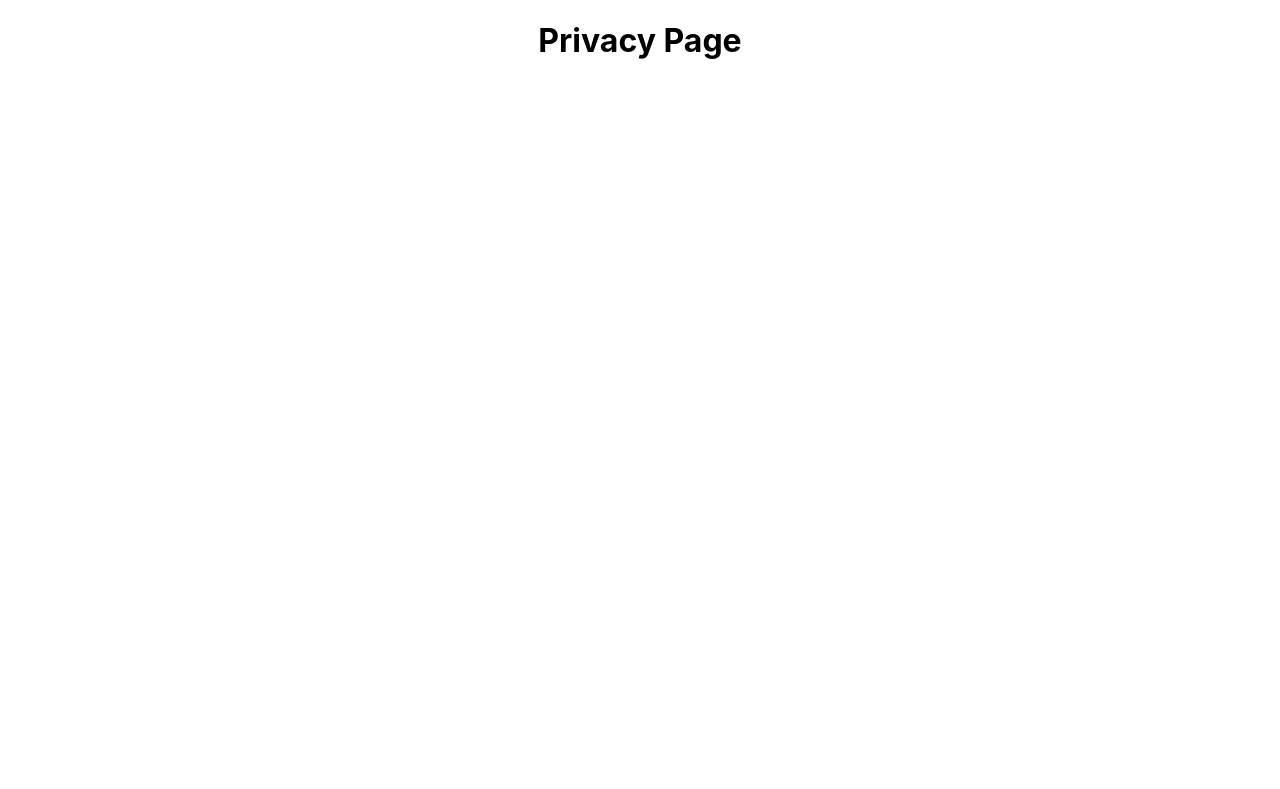
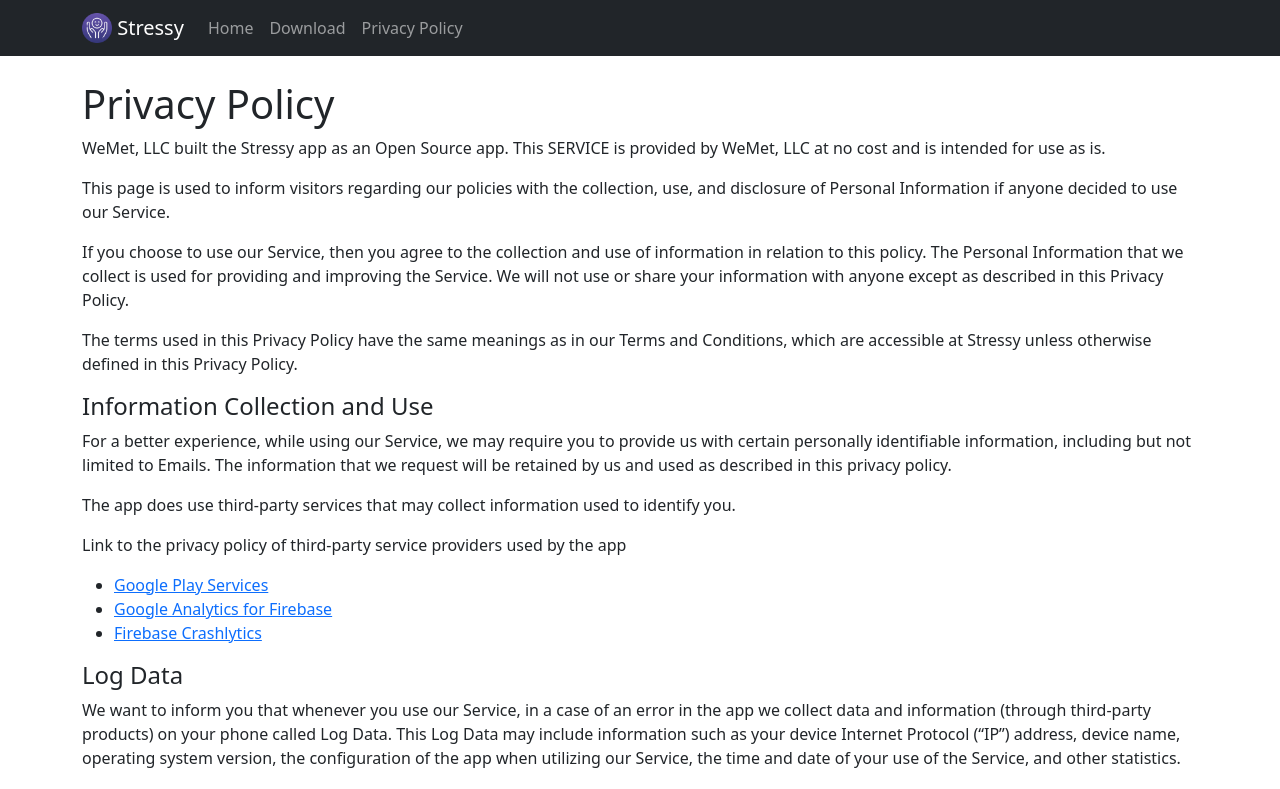
Before and after one commit to Minituff/stressy.app, a React (Create React App) app: page /privacy in a window 1280 px wide. Shown: the top 789 px of the page. Built offline with nearby package versions, Linux system fonts and the light colour scheme.

Commit message:
Added privacy policy page

```diff
--- a/package.json
+++ b/package.json
@@ -10,8 +10,11 @@
     "@types/node": "^16.11.21",
     "@types/react": "^17.0.38",
     "@types/react-dom": "^17.0.11",
+    "bootstrap": "^5.1.3",
     "react": "^17.0.2",
+    "react-bootstrap": "^2.1.1",
     "react-dom": "^17.0.2",
+    "react-markdown": "^8.0.0",
     "react-router-dom": "^6.2.1",
     "react-scripts": "5.0.0",
     "styled-components": "^5.3.3",
--- a/src/App.tsx
+++ b/src/App.tsx
@@ -1,8 +1,9 @@
 import NavBar from './components/NavBar';
 import { Routes, Route } from "react-router-dom";
-import './App.css';
 import { HomePage } from './pages/HomePage';
 import { PrivacyPage } from './pages/PrivacyPage';
+// import './App.css';
+import 'bootstrap/dist/css/bootstrap.min.css';
 
 function App() {
   return (
--- a/src/components/NavBar.tsx
+++ b/src/components/NavBar.tsx
@@ -1,8 +1,31 @@
 import React, { Component } from 'react';
+import { Container, Nav } from 'react-bootstrap';
+import Navbar from 'react-bootstrap/esm/Navbar';
+import logo from '../assets/logo192.png';
 
 export class NavBar extends Component {
   render() {
-    return <div></div>;
+    return <div>
+      <Navbar bg="dark" variant="dark">
+        <Container>
+          <Navbar.Brand href="/">
+            <img
+              alt=""
+              src={logo}
+              width="30"
+              height="30"
+              className="d-inline-block align-top"
+            />{' '}
+            Stressy
+          </Navbar.Brand>
+          <Nav className="me-auto">
+            <Nav.Link href="/#home">Home</Nav.Link>
+            <Nav.Link href="/#download">Download</Nav.Link>
+            <Nav.Link href="/privacy">Privacy Policy</Nav.Link>
+          </Nav>
+        </Container>
+      </Navbar>
+    </div>;
   }
 }
 
--- /dev/null
+++ b/src/components/PrivacyPolicy.tsx
@@ -0,0 +1,19 @@
+import React, { useEffect, useState } from 'react';
+import ReactMarkdown from 'react-markdown';
+import markdownFile from '../privacy-policy.md';
+
+export const PrivacyPolicy = () => {
+  const [markdown, setMarkdown] = useState("");
+
+  useEffect(() => {
+    fetch(markdownFile)
+      .then((res) => res.text())
+      .then((text) => setMarkdown(text));
+  }, []);
+
+  return (
+    <>
+      <ReactMarkdown children={markdown} />
+    </>
+  );
+};
--- a/src/index.tsx
+++ b/src/index.tsx
@@ -1,7 +1,7 @@
 import React from 'react';
 import ReactDOM from 'react-dom';
+import './index.css';
 import { BrowserRouter } from "react-router-dom";
-import './index.css';
 import App from './App';
 import reportWebVitals from './reportWebVitals';
 
--- a/src/pages/PrivacyPage.tsx
+++ b/src/pages/PrivacyPage.tsx
@@ -1,7 +1,14 @@
-import React from 'react';
+import React, { Component } from 'react';
+import { Container } from 'react-bootstrap';
+import { PrivacyPolicy } from '../components/PrivacyPolicy';
 
-export const PrivacyPage = () => {
-  return <div>
-      <h1>Privacy Page</h1>
-  </div>;
-};
+export class PrivacyPage extends Component {
+  render() {
+    return <Container>
+      <div>
+        <br></br>
+        <PrivacyPolicy />
+      </div>
+    </Container>;
+  }
+}
--- /dev/null
+++ b/src/privacy-policy.md
@@ -0,0 +1,68 @@
+# Privacy Policy
+
+WeMet, LLC built the Stressy app as an Open Source app. This SERVICE is provided by WeMet, LLC at no cost and is intended for use as is.
+
+This page is used to inform visitors regarding our policies with the collection, use, and disclosure of Personal Information if anyone decided to use our Service.
+
+If you choose to use our Service, then you agree to the collection and use of information in relation to this policy. The Personal Information that we collect is used for providing and improving the Service. We will not use or share your information with anyone except as described in this Privacy Policy.
+
+The terms used in this Privacy Policy have the same meanings as in our Terms and Conditions, which are accessible at Stressy unless otherwise defined in this Privacy Policy.
+
+#### Information Collection and Use
+
+For a better experience, while using our Service, we may require you to provide us with certain personally identifiable information, including but not limited to Emails. The information that we request will be retained by us and used as described in this privacy policy.
+
+The app does use third-party services that may collect information used to identify you.
+
+Link to the privacy policy of third-party service providers used by the app
+
+* [Google Play Services](https://www.google.com/policies/privacy/)
+* [Google Analytics for Firebase](https://firebase.google.com/policies/analytics)
+* [Firebase Crashlytics](https://firebase.google.com/support/privacy/)
+
+#### Log Data
+
+We want to inform you that whenever you use our Service, in a case of an error in the app we collect data and information (through third-party products) on your phone called Log Data. This Log Data may include information such as your device Internet Protocol (“IP”) address, device name, operating system version, the configuration of the app when utilizing our Service, the time and date of your use of the Service, and other statistics.
+
+#### Cookies
+
+Cookies are files with a small amount of data that are commonly used as anonymous unique identifiers. These are sent to your browser from the websites that you visit and are stored on your device's internal memory.
+
+This Service does not use these “cookies” explicitly. However, the app may use third-party code and libraries that use “cookies” to collect information and improve their services. You have the option to either accept or refuse these cookies and know when a cookie is being sent to your device. If you choose to refuse our cookies, you may not be able to use some portions of this Service.
+
+#### Service Providers
+
+We may employ third-party companies and individuals due to the following reasons:
+
+* To facilitate our Service;
+* To provide the Service on our behalf;
+* To perform Service-related services; or
+* To assist us in analyzing how our Service is used.
+
+We want to inform users of this Service that these third parties have access to their Personal Information. The reason is to perform the tasks assigned to them on our behalf. However, they are obligated not to disclose or use the information for any other purpose.
+
+#### Security
+
+We value your trust in providing us your Personal Information, thus we are striving to use commercially acceptable means of protecting it. But remember that no method of transmission over the internet, or method of electronic storage is 100% secure and reliable, and we cannot guarantee its absolute security.
+
+#### Links to Other Sites
+
+This Service may contain links to other sites. If you click on a third-party link, you will be directed to that site. Note that these external sites are not operated by us. Therefore, we strongly advise you to review the Privacy Policy of these websites. We have no control over and assume no responsibility for the content, privacy policies, or practices of any third-party sites or services.
+
+#### Children’s Privacy
+
+These Services do not address anyone under the age of 13. We do not knowingly collect personally identifiable information from children under 13 years of age. In the case we discover that a child under 13 has provided us with personal information, we immediately delete this from our servers. If you are a parent or guardian and you are aware that your child has provided us with personal information, please contact us so that we will be able to do the necessary actions.
+
+Changes to This Privacy Policy
+
+We may update our Privacy Policy from time to time. Thus, you are advised to review this page periodically for any changes. We will notify you of any changes by posting the new Privacy Policy on this page.
+
+This policy is effective as of 2022-01-29
+
+#### Contact Us
+
+If you have any questions or suggestions about our Privacy Policy, do not hesitate to contact us at [contact@stressy.app](mailto:contact@stressy.app).
+\
+\
+\
+This privacy policy page was created at [privacypolicytemplate.net](https://privacypolicytemplate.net) and modified/generated by [App Privacy Policy Generator](https://app-privacy-policy-generator.nisrulz.com/)
--- a/src/react-app-env.d.ts
+++ b/src/react-app-env.d.ts
@@ -1 +1,2 @@
 /// <reference types="react-scripts" />
+declare module "*.md"; // Allows importing markdwon files
```
Also changed, not shown: src/assets/logo192.png (added), 1 other file (tests, documents, lock files or other folders).
